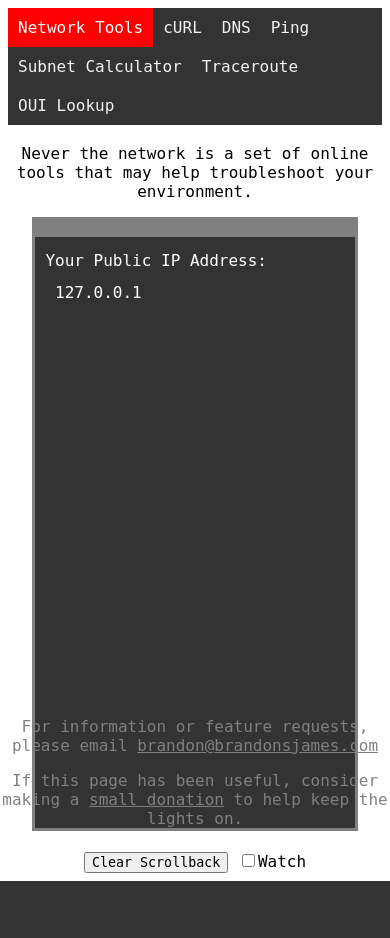
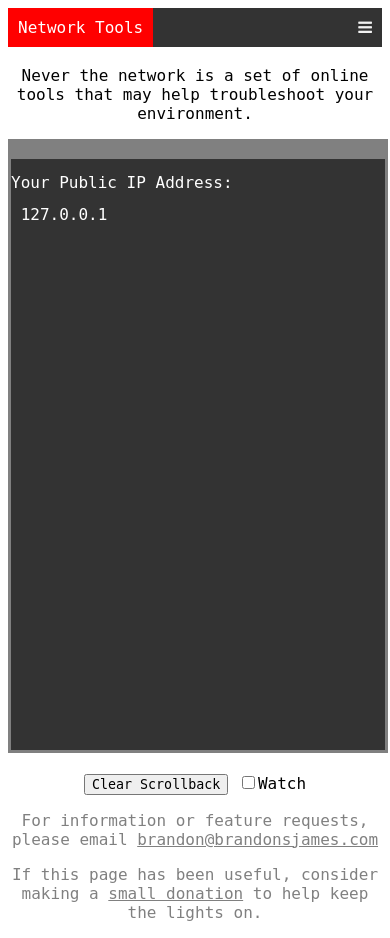
Before and after one commit to bjames/neverthenetwork, a Flask app: page / in a window 390 px wide. Before the commit the page ends 881 px from the top, so only its background shows below. Run offline with Flask 2, Linux system fonts and the light colour scheme; some libraries are stand-ins or nearby versions.

Commit message:
gunicorn working, fixed a couple of missing brackets in the javascript file

```diff
--- a/ntn.py
+++ b/ntn.py
@@ -34,7 +34,7 @@ def dns_check():
     if request.method == 'POST':
         return render_template('dns.html',
                         dns_results = ntn_dns(request.form['dns_lookup'], request.form['user_resolver'], request.form['record_type']),
-                    dns_lookup = request.form['dns_lookup'],record_type = request.form['record_type'])
+                    dns_lookup = request.form['dns_lookup'], record_type = request.form['record_type'])
     return render_template('dns_app.html', dns_record_types = DNS_RECORD_TYPES, dns_resolver_list = DNS_RESOLVER_LIST)
 
 @app.route('/curl', methods=['GET', 'POST'])
--- a/static/load_elements.js
+++ b/static/load_elements.js
@@ -14,10 +14,7 @@ $(document).ready(function() {
     $('#app').submit(function(event){
 
         event.preventDefault();
-
         submit_form();
-
-        return false;
 
     })
 
@@ -29,33 +26,53 @@ $(document).ready(function() {
 
     // navbar clicks are handled here
     $('#dns_nav').click(function(){
-        active(this)
+        active(this);
         load_app('dns');
+        enable_watch();
     })
     $('#subnet_nav').click(function(){
-        active(this)
+        active(this);
         load_app('subnet');
+        disable_watch();
     })
     $('#curl_nav').click(function(){
-        active(this)
+        active(this);
         load_app('curl');
+        enable_watch();
     })
     $('#oui_nav').click(function(){
         active(this)
         load_app('oui');
+        disable_watch();
     })
     $('#ping_nav').click(function(){
-        active(this)
+        active(this);
         load_app('ping');
+        enable_watch();
     })
     $('#traceroute_nav').click(function(){
-        active(this)
+        active(this);
         load_app('traceroute');
+        enable_watch();
     })
     $('#clear_scrollback').click(function(){
         $('#term').empty();
     })
+    $('#nav_icon').click(function(){
+        response_navbar();
+    })
 });
+
+function disable_watch() {
+    $('#watch').attr('disabled', true);
+    $('#watch').attr('checked', false);
+    clearInterval(timer);
+    document.getElementById('timer').innerHTML='';
+}
+
+function enable_watch() {
+    $('#watch').attr('disabled', false)
+}
 
 function active(element) {
 
@@ -63,21 +80,20 @@ function active(element) {
         $(curr_active).attr('class', '');
     }
     curr_active = element
-    $(element).attr('class', 'active')
+    $(element).attr('class', 'active');
 
 }
 
 function start_timer() {
 
     timer = setInterval(function() {
-        countdown()
+        countdown();
     }, 1000)
 
 }
 
 // countdown timer for the watch function
 function countdown(timer) {
-
 
     if (!paused) {
 
@@ -101,17 +117,15 @@ function watch() {
     var checked = $('#watch').is(':checked');
 
     if(checked) {
-
         variable_count = static_count;
         start_timer();
-
     }else{
 
         try {
-            clearInterval(timer)
+            clearInterval(timer);
             document.getElementById('timer').innerHTML='';
         }catch(e){
-            // ignore errors due to unset watch_interval here
+            // ignore errors due to unset timer here
         }
 
     }
@@ -135,12 +149,10 @@ function submit_form() {
             type: 'post',
             data: $('[name=url]'),
             success: function(data) {
-
-                update_term(data);
-                paused = false
-                $('#submit_app').attr('disabled', false);
-                $('#term').removeClass('spinner');
-
+                post_success(data);
+            },
+            error: function() {
+                post_failed();
             }
         });
 
@@ -149,14 +161,14 @@ function submit_form() {
         $.ajax({
             url: 'dns',
             type: 'post',
-            data: {dns_lookup: $('[name=dns_lookup]').val(), user_resolver: $('[name=user_resolver]').val(), record_type: $('[name=record_type').val()},
+            data: {dns_lookup: $('[name=dns_lookup]').val(), record_type: $('[name=record_type]').val(), user_resolver: $('[name=user_resolver]').val()},
             success: function(data) {
 
-                update_term(data);
-                paused = false
-                $('#submit_app').attr('disabled', false);
-                $('#term').removeClass('spinner');
+                post_success(data);
 
+            },
+            error: function() {
+                post_failed();
             }
         });
 
@@ -165,14 +177,14 @@ function submit_form() {
         $.ajax({
             url: 'subnet',
             type: 'post',
-            data: {ip_address: $('[name=ip_address]').val(), subnet_mask: $('[name=subnet_mask').val()},
+            data: {ip_address: $('[name=ip_address]').val(), subnet_mask: $('[name=subnet_mask]').val()},
             success: function(data) {
 
-                update_term(data);
-                paused = false
-                $('#submit_app').attr('disabled', false);
-                $('#term').removeClass('spinner');
+                post_success(data);
 
+            },
+            error: function() {
+                post_failed();
             }
         });
 
@@ -184,11 +196,11 @@ function submit_form() {
             data: $('[name=mac_address]'),
             success: function(data) {
 
-                update_term(data);
-                paused = false
-                $('#submit_app').attr('disabled', false);
-                $('#term').removeClass('spinner');
+                post_success(data);
 
+            },
+            error: function() {
+                post_failed();
             }
         });
 
@@ -200,11 +212,11 @@ function submit_form() {
             data: $('[name=hostname]'),
             success: function(data) {
 
-                update_term(data);
-                paused = false
-                $('#submit_app').attr('disabled', false);
-                $('#term').removeClass('spinner');
+                post_success(data);
 
+            },
+            error: function() {
+                post_failed()
             }
         });
 
@@ -216,15 +228,29 @@ function submit_form() {
             data: $('[name=hostname]'),
             success: function(data) {
 
-                update_term(data);
-                paused = false
-                $('#submit_app').attr('disabled', false);
-                $('#term').removeClass('spinner');
+                post_success(data);
 
+            },
+            error: function() {
+                post_failed();
             }
         });
     }
 
+}
+
+function post_success(data) {
+    console.log('post success');
+    update_term(data);
+    paused = false;
+    $('#submit_app').attr('disabled', false);
+    $('#term').removeClass('spinner');
+}
+
+function post_failed() {
+    paused = false;
+    $('#submit_app').attr('disabled', false);
+    $('#term').removeClass('spinner');
 }
 
 // used to append data to the terminal
@@ -269,3 +295,12 @@ function load_anchor() {
     }
 
 }
+
+function response_navbar() {
+    var element = document.getElementById("navbar");
+    if (element.className === "navbar") {
+      element.className += " responsive";
+    } else {
+      element.className = "navbar";
+    }
+}
--- a/static/stylesheets/style.css
+++ b/static/stylesheets/style.css
@@ -4,19 +4,20 @@
 
 body {
     text-align: center;
+    max-height: 100%;
 }
 
 table {
     border-spacing: 10px 2px;
 }
 
-#navbar {
+.navbar {
     background-color: #333;
     overflow: hidden;
     width: 100%;
 }
 
-#navbar a {
+.navbar a {
     float: left;
     color: #f2f2f2;
     text-align: center;
@@ -26,17 +27,17 @@ table {
     outline: 0;
 }
 
-#navbar a:hover {
+.navbar a:hover {
     background-color: #ddd;
     color: black;
 }
 
-#navbar a.home {
+.navbar a.home {
     background-color: red;
     color: white;
 }
 
-#navbar a.active {
+.navbar a.active {
     background-color: grey;
     color: white;
 }
@@ -58,7 +59,6 @@ pre {
 }
 
 .footer {
-    position: absolute;
     left: 0;
     bottom: 0;
     width: 100%;
@@ -75,7 +75,9 @@ pre {
     margin-left: auto;
 }
 
-
+#nav_icon {
+    display: none;
+}
 
 @keyframes spinner {
     to {transform: rotate(360deg);}
@@ -97,3 +99,27 @@ pre {
     border-bottom-color: grey;
     animation: spinner 1s ease infinite;
   }
+
+  @media screen and (max-width: 800px) {
+    pre {
+      width: 100%; /* The width is 100%, when the viewport is 800px or smaller */
+      padding-right: 0px;
+      padding-left: 0px;
+    }
+    .navbar a:not(:first-child) {display: none;}
+    .navbar a#nav_icon {
+      float: right;
+      display: block;
+    }
+    .navbar.responsive {position: relative;}
+    .navbar.responsive a#nav_icon {
+      position: absolute;
+      right: 0;
+      top: 0;
+    }
+    .navbar.responsive a {
+      float: none;
+      display: block;
+      text-align: left;
+    }
+  }
--- a/templates/curl_app.html
+++ b/templates/curl_app.html
@@ -1,4 +1,4 @@
 <form id="app" class="curl" method="POST">
-        <input type="text" name="url" value={{ url or "neverthenetwork.com" }}>
+        <input type="text" name="url" value={{ url or "neverthenetwork.com" }} required>
         {% include "submit.html" %}
 </form>
--- a/templates/dns_app.html
+++ b/templates/dns_app.html
@@ -1,8 +1,8 @@
 <form id="app" class="dns" method="POST">
-    <input type = "text" name = "dns_lookup" value = {{ dns_lookup or "neverthenetwork.com" }}>
+    <input type = "text" name = "dns_lookup" value = {{ dns_lookup or "neverthenetwork.com" }} required>
     <select name = "record_type">
         {% for record_type in dns_record_types %}
-        <option value = {{ record_type }}>{{ record_type }}</option>
+        <option value = {{ record_type }} required>{{ record_type }}</option>
         {% endfor %}
     </select>
     <select name = "user_resolver">
--- a/templates/head.html
+++ b/templates/head.html
@@ -2,7 +2,9 @@
 <head>
     <title>NTN</title>
     <link rel="stylesheet" href="{{ url_for('static', filename='stylesheets/style.css') }}"/>
+    <link rel="stylesheet" href="https://cdnjs.cloudflare.com/ajax/libs/font-awesome/4.7.0/css/font-awesome.min.css">
     <link rel="shortcut icon" href="{{ url_for('static', filename='favicon.ico') }}">
     <script type="text/javascript" src="http://ajax.googleapis.com/ajax/libs/jquery/1.5/jquery.min.js"></script>
     <script type="text/javascript" src="{{ url_for('static', filename='load_elements.js') }}"></script>
+    <meta name="viewport" content="width=device-width, initial-scale=1.0">
 </head>
--- a/templates/nav.html
+++ b/templates/nav.html
@@ -1,4 +1,4 @@
-<div id="navbar">
+<div id="navbar" class="navbar">
     <a class="home" href="#">Network Tools</a>
     <a id = "curl_nav" href="#curl">cURL</a>
     <a id = "dns_nav" href="#dns">DNS</a>
@@ -6,5 +6,8 @@
     <a id = "subnet_nav" href="#subnet">Subnet Calculator</a>
     <a id = "traceroute_nav" href="#traceroute">Traceroute</a>
     <a id = "oui_nav" href="#oui">OUI Lookup</a>
+    <a href="#" id="nav_icon">
+        <i class="fa fa-bars"></i>
+    </a>
 </div>
 <br>
--- a/templates/oui_app.html
+++ b/templates/oui_app.html
@@ -1,4 +1,4 @@
 <form id="app" class="oui" method="POST">
-        <input type="text" name="mac_address" value={{ mac_address or "00:00:5e:00:01:00" }}>
+        <input type="text" name="mac_address" value={{ mac_address or "00:00:5e:00:01:00" }} required>
         {% include "submit.html" %}
 </form>
--- a/templates/ping_app.html
+++ b/templates/ping_app.html
@@ -1,4 +1,4 @@
 <form id="app" class="ping" method="POST">
-        <input type="text" name="hostname" value={{ url or "neverthenetwork.com" }}>
+        <input type="text" name="hostname" value={{ url or "neverthenetwork.com" }} required>
         {% include "submit.html" %}
 </form>
--- a/templates/subnet_app.html
+++ b/templates/subnet_app.html
@@ -1,5 +1,5 @@
 <form id="app" class="subnet" method="POST">
-    <input type="text" name="ip_address" value={{ ip_address or "192.168.0.0" }}>
-    <input type="text" name="subnet_mask" value={{ subnet_mask or "/24" }}>
+    <input type="text" name="ip_address" value="192.168.0.0" required>
+    <input type="text" name="subnet_mask" value="/24" required>
     {% include "submit.html" %}
 </form>
--- a/templates/traceroute_app.html
+++ b/templates/traceroute_app.html
@@ -1,4 +1,4 @@
 <form id="app" class="traceroute" method="POST">
-        <input type="text" name="hostname" value={{ url or "neverthenetwork.com" }}>
+        <input type="text" name="hostname" value={{ url or "neverthenetwork.com" }} required>
         {% include "submit.html" %}
 </form>
--- a/wsgi.py
+++ b/wsgi.py
@@ -1,5 +1,5 @@
-from ntn import app
+from ntn import app as application
 
 if __name__ == "__main__":
 
-    app.run()
+    application.run()
```
